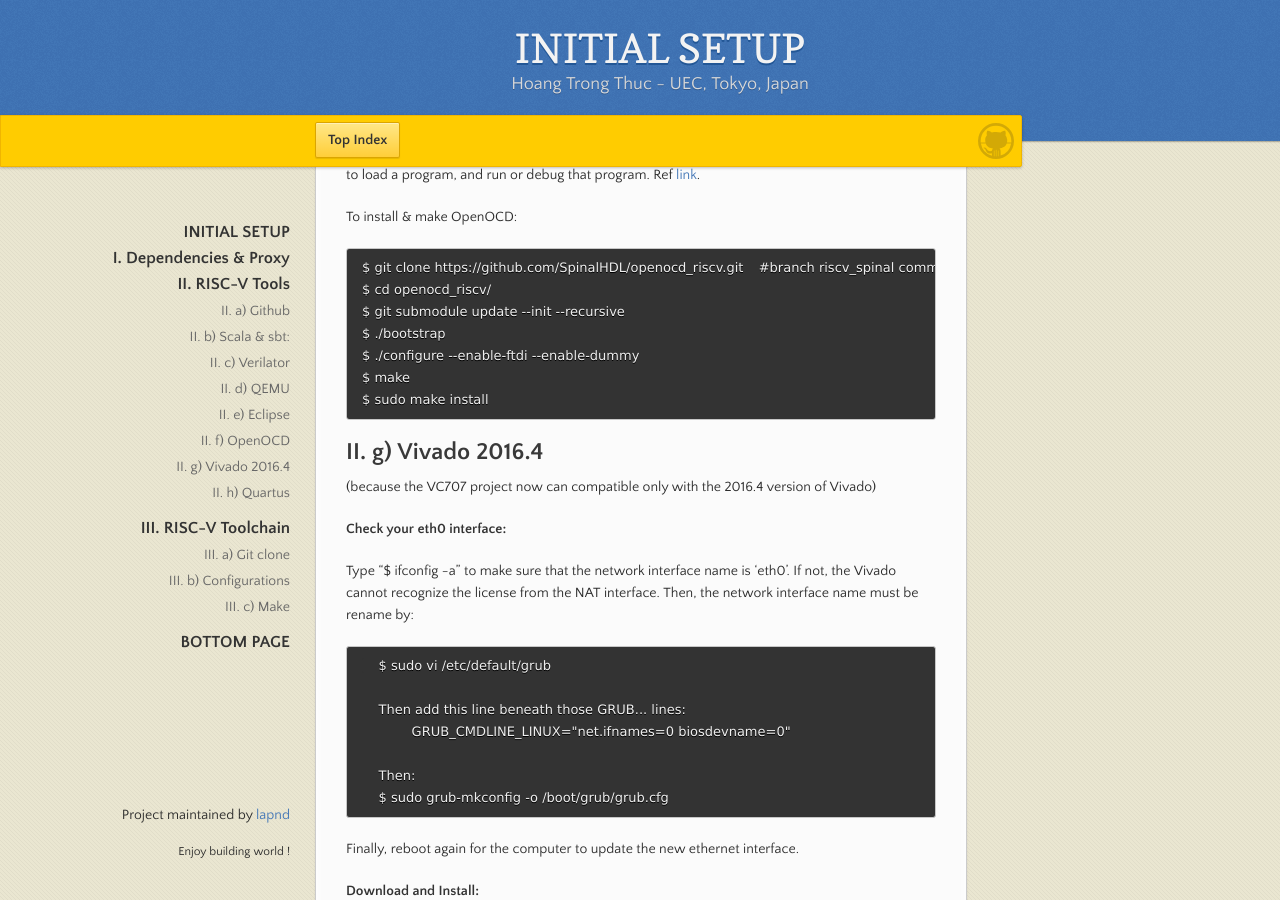
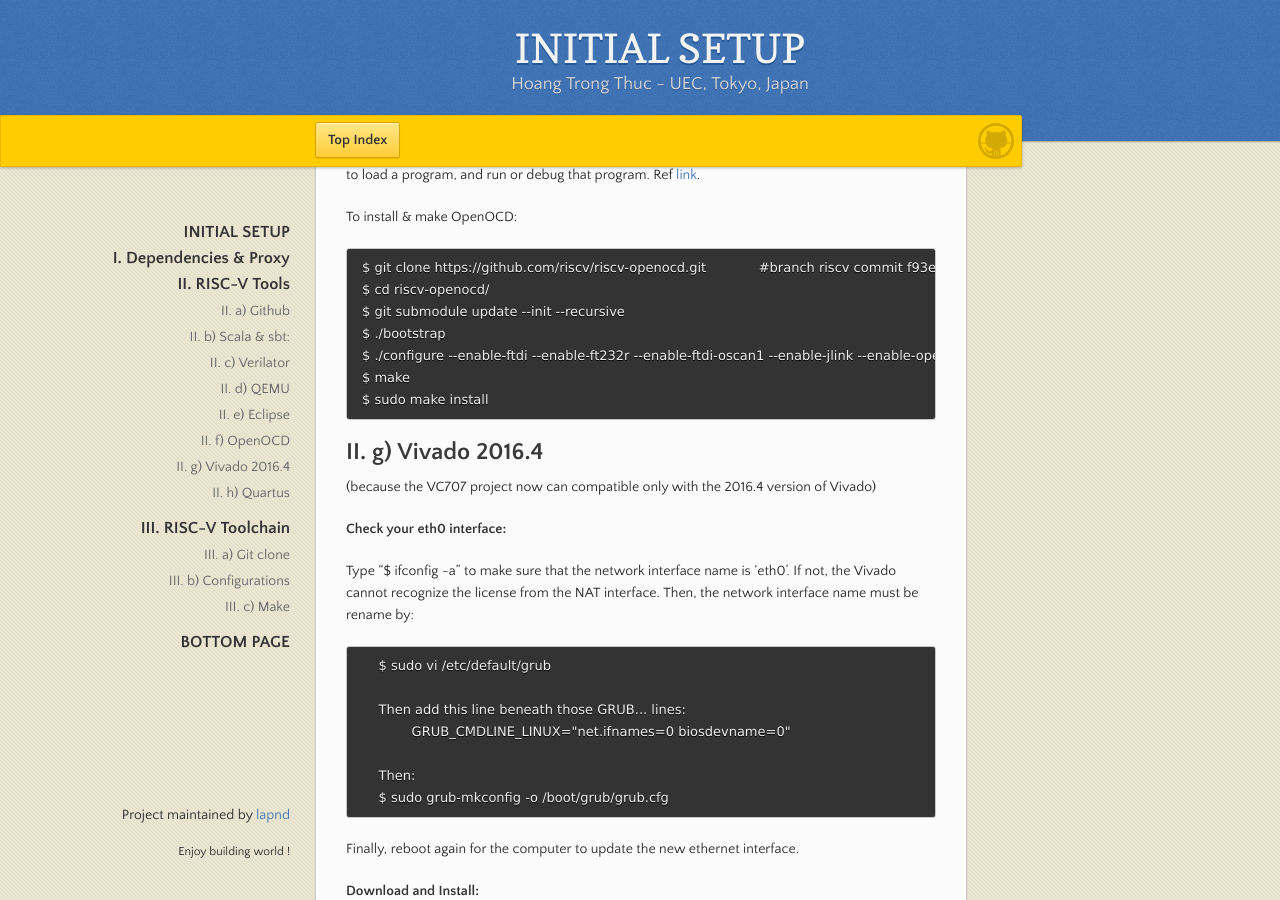
Before and after one commit to lapnd/httdes.github.io, a Jekyll site: the page built from init.md, in a window 1280 px wide and 900 px high, scrolled down 4050 px. Built offline with Jekyll 4.4.1, drawn with Linux system fonts in a browser that asks for light colours; our own code applies the rules of GitHub Pages for plain Markdown files.

Commit message:
Update init.md

```diff
--- a/init.md
+++ b/init.md
@@ -175,11 +175,11 @@ Open OCD (OCD: On-Chip Debugger) is a tool to control a CPU via a debugger, thus
 
 To install & make OpenOCD:
 
-	$ git clone https://github.com/SpinalHDL/openocd_riscv.git	#branch riscv_spinal commit 32adab6
-	$ cd openocd_riscv/
+	$ git clone https://github.com/riscv/riscv-openocd.git		#branch riscv commit f93ede54
+	$ cd riscv-openocd/
 	$ git submodule update --init --recursive
 	$ ./bootstrap
-	$ ./configure --enable-ftdi --enable-dummy
+	$ ./configure --enable-ftdi --enable-ft232r --enable-ftdi-oscan1 --enable-jlink --enable-openjtag --enable-usb-blaster --enable-usb-blaster-2
 	$ make
 	$ sudo make install
 
```
